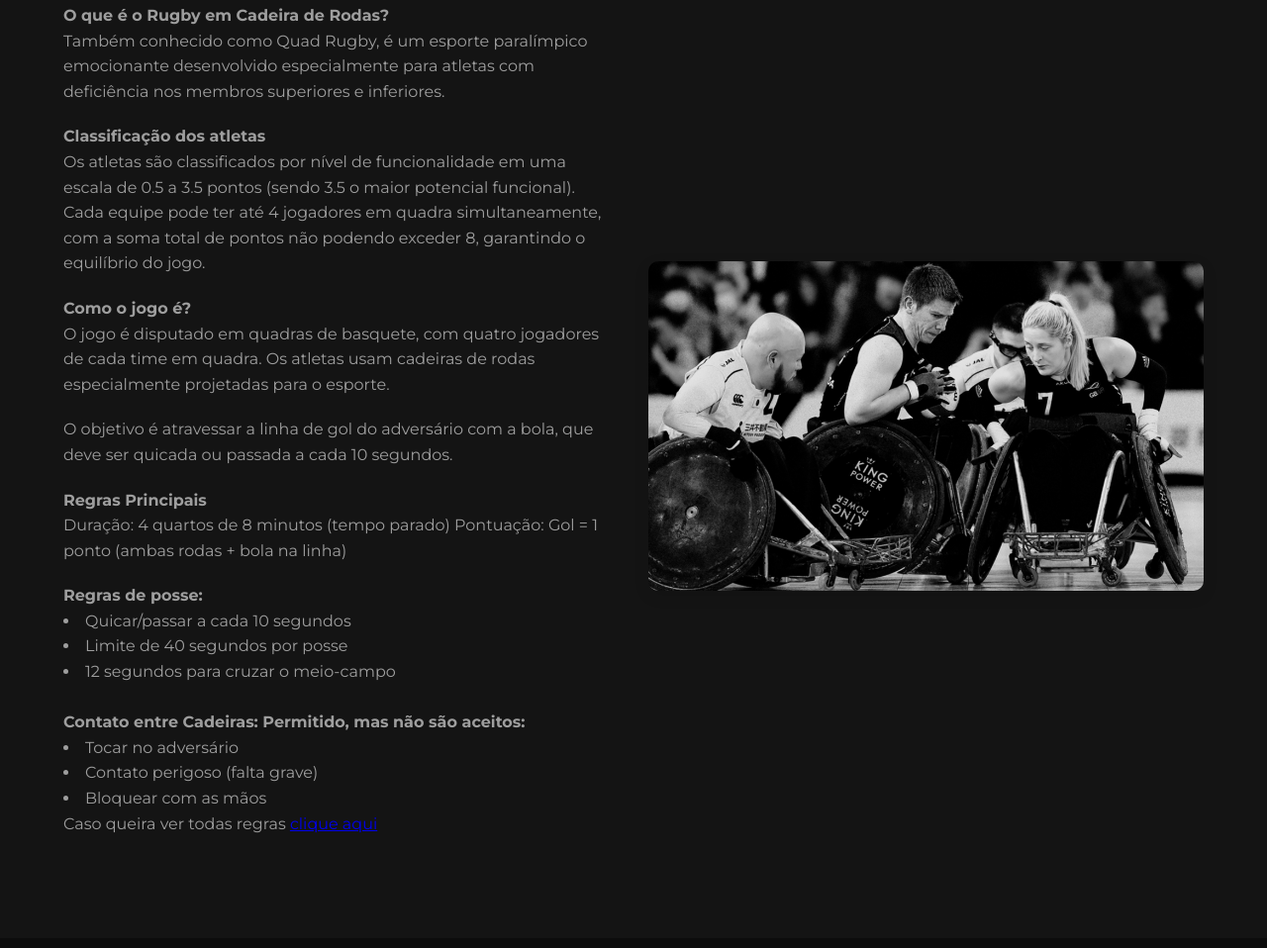
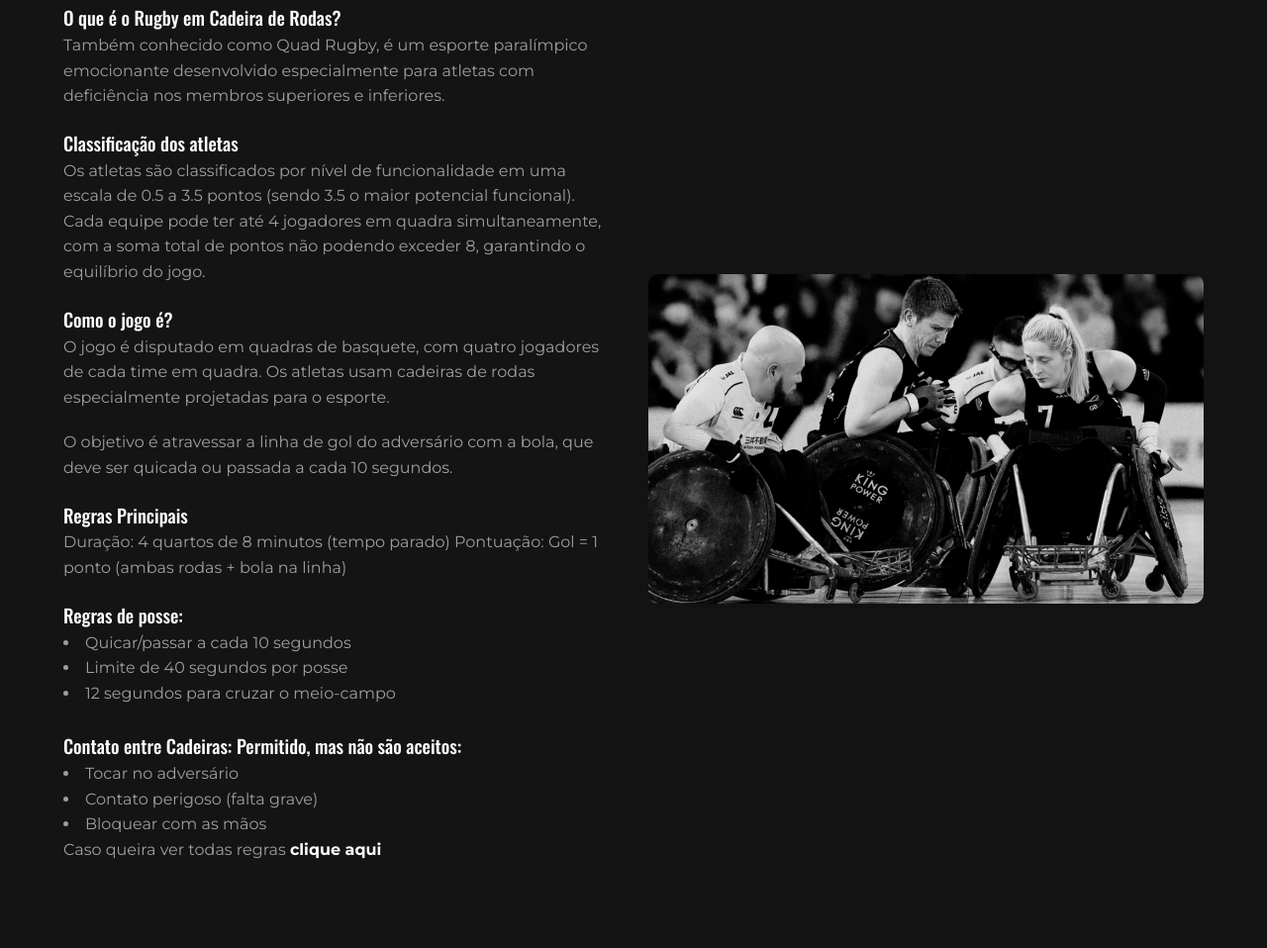
Before and after one commit to fernandesnic/Ronins, a plain HTML site: page index.html in a window 1280 px wide. Shown: the part 994-1952 px from the top of the page at 99% size. Drawn offline with nearby package versions, Linux system fonts and the light colour scheme; a web font is replaced by a local one.

Commit message:
Adição de detalhes

```diff
--- a/css/style.css
+++ b/css/style.css
@@ -97,6 +97,16 @@ h4 {
     color: var(--secondary-color);
 }
 
+a{
+    text-decoration: none;
+    color: var(--title-color);
+    transition: color 0.3s;
+    font-weight: bold;
+}
+
+a:hover{
+    color: var(--text-color);
+}
 
 /* Acessibilidade */
 #acessibilidade{
@@ -105,7 +115,7 @@ h4 {
     align-items: start;
     justify-items: end;
     position:fixed;
-    top: 20vh;
+    top: 30vh;
     right: 0;
     transform: translateX(50%);
     z-index: 1000;
--- a/index.html
+++ b/index.html
@@ -69,41 +69,41 @@
                 <h2>O Rugby em Cadeira de Rodas</h2>
                 <div class="content-grid">
                     <div class="text-content">
-                        <strong>O que é o Rugby em Cadeira de Rodas?</strong>
+                        <h3>O que é o Rugby em Cadeira de Rodas?</h3>
                         <p>Também conhecido como Quad Rugby, é um esporte paralímpico emocionante desenvolvido
                             especialmente para atletas com deficiência nos membros superiores e inferiores.</p>
-                        <strong>Classificação dos atletas</strong>
+                        <h3>Classificação dos atletas</h3>
                         <p> Os atletas são classificados por nível de funcionalidade em uma escala de 0.5 a 3.5 pontos
                             (sendo 3.5 o maior potencial funcional). Cada equipe pode ter até 4 jogadores em quadra
                             simultaneamente, com a soma total de pontos não podendo exceder 8, garantindo o equilíbrio
                             do jogo.</p>
-                        <strong>Como o jogo é?</strong>
+                        <h3>Como o jogo é?</h3>
                         <p>O jogo é disputado em quadras de basquete, com quatro jogadores de cada time em quadra. Os
                             atletas usam cadeiras de rodas especialmente projetadas para o esporte.</p>
                         <p>O objetivo é atravessar a linha de gol do adversário com a bola, que deve ser quicada ou
                             passada a cada 10 segundos.</p>
-                        <strong>Regras Principais</strong>
+                        <h3>Regras Principais</h3>
                         <p>Duração: 4 quartos de 8 minutos (tempo parado)
                             Pontuação: Gol = 1 ponto (ambas rodas + bola na linha)
                         </p>
-                        <strong>Regras de posse:</strong>
+                        <h3>Regras de posse:</h3>
                         <li>Quicar/passar a cada 10 segundos</li>
                         <li>Limite de 40 segundos por posse</li>
                         <li>12 segundos para cruzar o meio-campo</li>
                         <br>
-                        <strong>Contato entre Cadeiras: Permitido, mas não são aceitos:</strong>
+                        <h3>Contato entre Cadeiras: Permitido, mas não são aceitos:</h3>
                         <li>Tocar no adversário</li>
                         <li>Contato perigoso (falta grave)</li>
                         <li>Bloquear com as mãos</li>
                         <p>
                             Caso queira ver todas regras
                             <a href="https://worldwheelchair.rugby/wp-content/uploads/2025/02/241223-Wheelchair-Rugby-International-Rules-WWR-FINAL.pdf"
-                                target="_blank" class="btn-rules">clique aqui</a>
+                                target="_blank">clique aqui</a>
                         </p>
 
                     </div>
                     <div class="image-content">
-                        <img src="assets/Wheelchair Quad Rugby.png" alt="Rugby em cadeira de rodas">
+                        <img src="assets/photos/Wheelchair Quad Rugby.png" alt="Rugby em cadeira de rodas">
                     </div>
                 </div>
             </div>
```
Also changed, not shown: assets/photos/Wheelchair Quad Rugby.png (renamed from assets/Wheelchair Quad Rugby.png).
